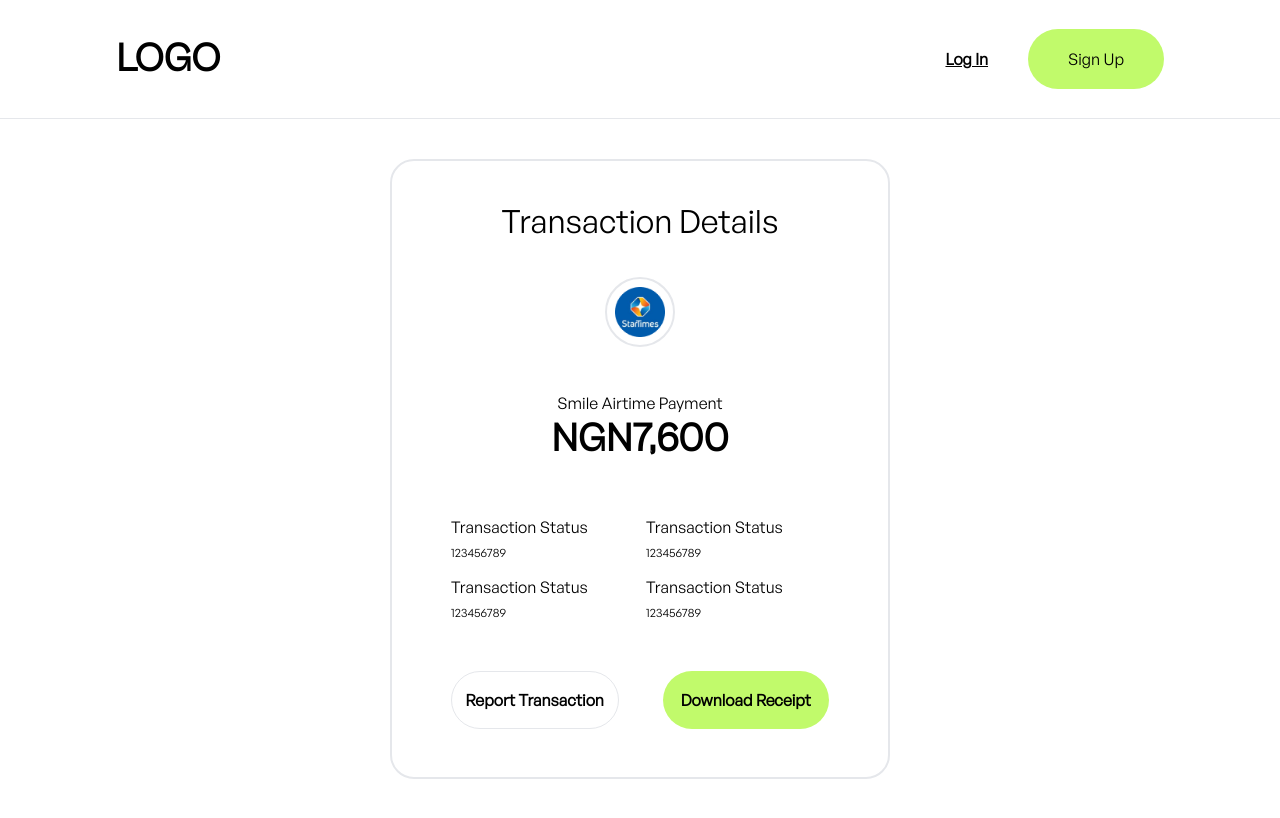
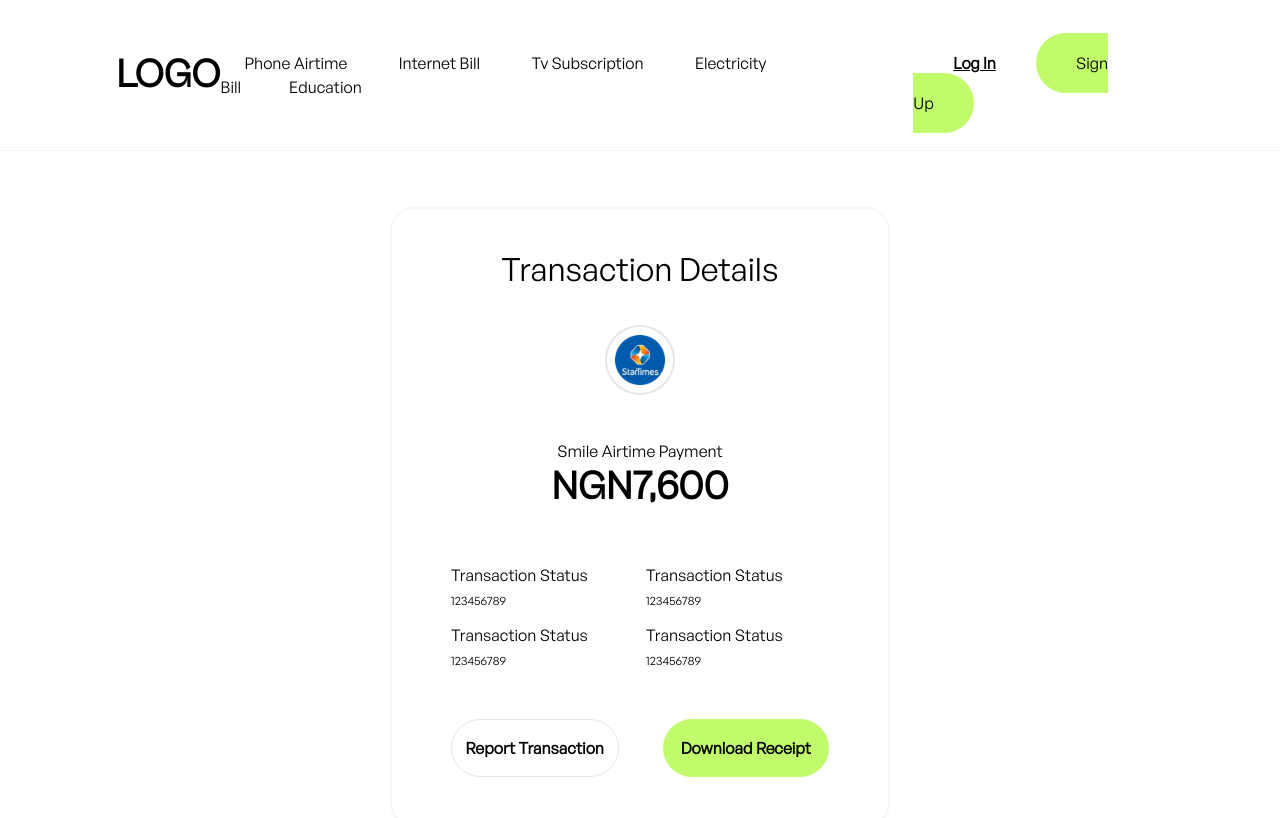
Before and after one commit to volumide/owletfe, a React (Vite) app: page /transaction in a window 1280 px wide. Shown: the top 818 px of the page. Built offline with nearby package versions, Linux system fonts and the light colour scheme.

Commit message:
responsiveness progress

```diff
--- a/src/pages/container.jsx
+++ b/src/pages/container.jsx
@@ -1,28 +1,41 @@
 import { Link, Outlet } from "react-router-dom"
 import { placeholder } from "../utls/links"
+import menu from "../assets/menu.png"
+import { useState } from "react"
 
 const Container = () => {
+  const [show, setShow] = useState(false)
+  // window.addEventListener("click", () => toggle())
+  const toggle = () => setShow(!show)
   return (
     <>
-      <div className="border-b overflow-hidden  px-[16px]">
+      <div className="border-b border-b-input overflow-hidden  px-[16px]">
         <div className=" md:container lg:px-[100px] py-[35px] mx-auto flex items-center justify-between">
           <h2>
             <Link to="/">LOGO</Link>
           </h2>
-          {/* <div className="links ">
+          <button className={`w-[50px] h-[50px] bg-input rounded-full p-3 flex items-center justify-center md:hidden`} onClick={toggle}>
+            <img src={menu} alt="" />
+          </button>
+
+          <div className={`${show ? "absolute h-full w-full text-center left-0 p-5 top-[121px] bg-white z-10" : " hidden md:block"}`} onClick={toggle}>
+            <div className="md:flex block md:items-center md:justify-between">
+              <div className="links ">
                 {placeholder.map((link, index) => (
-              <Link to={`/owlet/${link.link}`} className="px-5 mx-1 " key={index + link.link}>
+                  <Link to={`/owlet/${link.link}`} className="px-5 mx-1 block md:inline my-[16px]" key={index + link.link}>
                     {link.caption}
                   </Link>
                 ))}
-          </div> */}
+              </div>
               <div className="auth">
-            <Link to="/sign-in" className="px-10  font-black underline">
+                <Link to="/sign-in" className="px-10  font-black underline md:inline-block block my-[16px]">
                   Log In
                 </Link>
-            <Link to="/sign-up" className="px-10 py-5 rounded-full bg-primary">
+                <Link to="/sign-up" className="px-10 py-5 rounded-full md:inline w-2/4 mx-auto bg-primary block">
                   Sign Up
                 </Link>
+              </div>
+            </div>
           </div>
         </div>
       </div>
--- a/src/pages/placeholder.jsx
+++ b/src/pages/placeholder.jsx
@@ -3,7 +3,7 @@ import { Link, useNavigate, useParams } from "react-router-dom"
 import links from "../utls/subscriptions"
 import Input from "../components/input"
 import Button from "../components/button"
-import { useEffect, useState } from "react"
+import { useEffect, useRef, useState } from "react"
 import { description, placeholder } from "../utls/links"
 import forms from "../utls/form"
 import logos from "../utls/logo"
@@ -15,6 +15,7 @@ const Placeholder = () => {
   const [mobileView, setMobileView] = useState(false)
   const screenSize = window.innerWidth
   const emptyIcon = placeholder.findIndex((i) => i.link === name)
+  const formSum = useRef(null)
   const next = () => {
     setProceed(!proceed)
   }
@@ -27,15 +28,8 @@ const Placeholder = () => {
     setProceed(false)
   }, [type])
 
-  return (
-    <div className="h-screen md:flex md:container mx-auto px-[16px] md:px-[100px]">
-      {screenSize <= 640 && (
-        <button className="h-[50px] w-[50px] bg-input  text-center rounded-full flex justify-center items-center mt-5" onClick={() => navigate(-1)}>
-          <i className="fa-solid fa-arrow-left-long my-5 font-bold  cursor-pointer" role="button" />
-        </button>
-      )}
-
-      {!mobileView && !type && (
+  const SideNavigations = () => (
+    <>
       <div className="md:w-2/6 shrink-0  md:border-r h-full py-10">
         <p className="flex items-center gap-4 ">
           {proceed && (
@@ -54,6 +48,7 @@ const Placeholder = () => {
             onClick={() => {
               mobile()
               setCurrentLogo(logos[link.cat][link.logo])
+              formSum.current.scrollIntoView()
             }}
           >
             <div className="w-[40px] h-[40px] border-2 p-2 rounded-full overflow-hidden  ">
@@ -63,9 +58,10 @@ const Placeholder = () => {
           </Link>
         ))}
       </div>
-      )}
-
-      <div className="md:w-4/6 grow-0 py-10 px-[16px] md:px-[127px]">
+    </>
+  )
+  const MainForm = () => (
+    <div className="md:w-4/6 grow-0 py-10 px-[16px] md:px-[127px] h-full" ref={formSum}>
       {type ? (
         <>
           <div className="w-[70px] h-[70px] border-2 mb-[16px] p-3 rounded-full overflow-hidden  ">
@@ -79,6 +75,15 @@ const Placeholder = () => {
         </div>
       )}
     </div>
+  )
+
+  return (
+    <div className="h-screen md:flex md:container mx-auto px-[16px] md:px-[100px]">
+      <button className="h-[50px] w-[50px] bg-input sticky top-[50px] md:hidden  text-center rounded-full flex justify-center items-center mt-5" onClick={() => navigate(-1)}>
+        <i className="fa-solid fa-arrow-left-long my-5 font-bold  cursor-pointer" role="button" />
+      </button>
+      <SideNavigations />
+      <MainForm />
     </div>
   )
 }
--- a/src/pages/transaction.jsx
+++ b/src/pages/transaction.jsx
@@ -2,8 +2,8 @@ import Button from "../components/button"
 import logo from "../utls/logo"
 const Transaction = () => {
   return (
-    <div className="px-[16px]">
-      <div className="md:w-[500px]  border-2 rounded-[24px] mx-auto py-[48px] px-[59px] mt-[40px]">
+    <div className="p-[16px] ">
+      <div className="md:w-[500px]  border-2 border-input  rounded-[24px] mx-auto py-[48px] px-[59px]  md:my-[40px]">
         <p className="text-center text-[24px] md:text-[32px]">Transaction Details</p>
 
         <div className="w-[70px] h-[70px] p-2 mx-auto  border-2 my-[44px] rounded-full">
```
Also changed, not shown: src/assets/menu.png (added). Lines whose indentation alone changed are shown as unchanged.
